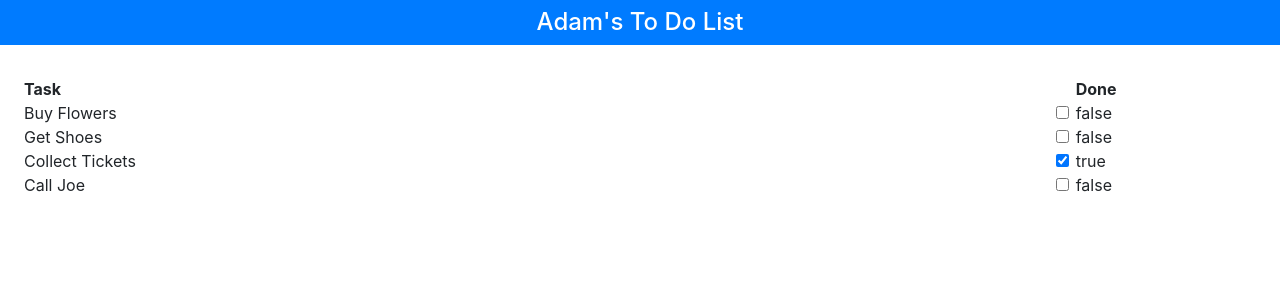
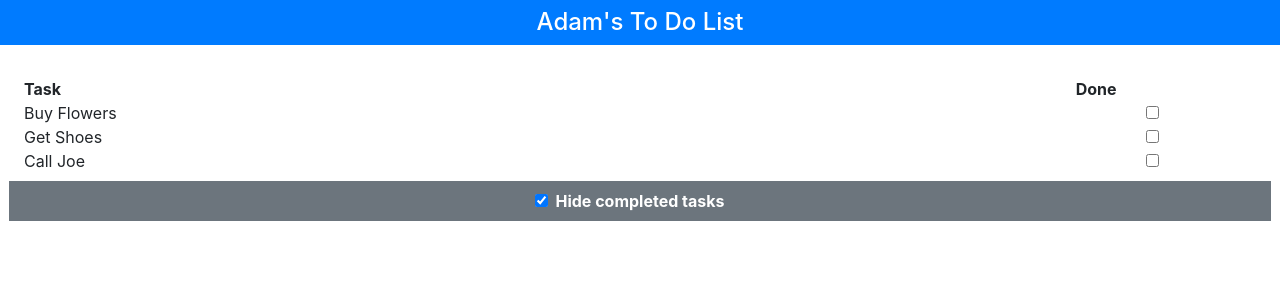
Before and after one commit to misov/vue, a Vue app: page / in a window 1280 px wide. Shown: the top 300 px of the page. Built offline with nearby package versions, Linux system fonts and the light colour scheme.

Commit message:
add filter

```diff
--- a/src/App.vue
+++ b/src/App.vue
@@ -10,12 +10,21 @@
         <div class="col font-weight-bold">Task</div>
         <div class="col-2 font-weight-bold">Done</div>
       </div>
-      <div class="row" v-for="t in tasks" v-bind:key="t.action">
+
+      <div class="row" v-for="t in filteredTasks" v-bind:key="t.action">
         <div class="col">{{t.action}}</div>
-        <div class="col-2">
+        <div class="col-2 text-center">
           <input type="checkbox" v-model="t.done" class="form-check-input" />
-          {{t.done}}
         </div>
+      </div>
+
+      <div class="row bg-secondary py-2 mt-2 text-white">
+          <div class="col text-center">
+              <input type="checkbox" v-model="hideCompleted" class="form-check-input" />
+              <label class="form-check-label font-weight-bold">
+                  Hide completed tasks
+              </label>
+          </div>
       </div>
     </div>
 
@@ -25,17 +34,29 @@
 <script>
 export default {
   name: 'app',
+
   data(){
     return {
       name: "Adam",
 
-      tasks: [
-        {action:"Buy Flowers", done: false},
+      tasks: [{action:"Buy Flowers", done: false},
         {action:"Get Shoes", done: false},
         {action:"Collect Tickets", done: true},
-        {action:"Call Joe", done: false}
-      ]
+        {action:"Call Joe", done: false}],
+
+      hideCompleted: true
     }
+  },
+
+  computed: {
+      filteredTasks() {
+          //return this.hideCompleted ? this.tasks.filter(t => !t.done) : this.tasks
+          return this.hideCompleted ? this.tasks.filter(MyFilterCallback) : this.tasks
+      }
   }
 }
+
+function MyFilterCallback(element) {
+  return !element.done;
+}
 </script>
```
